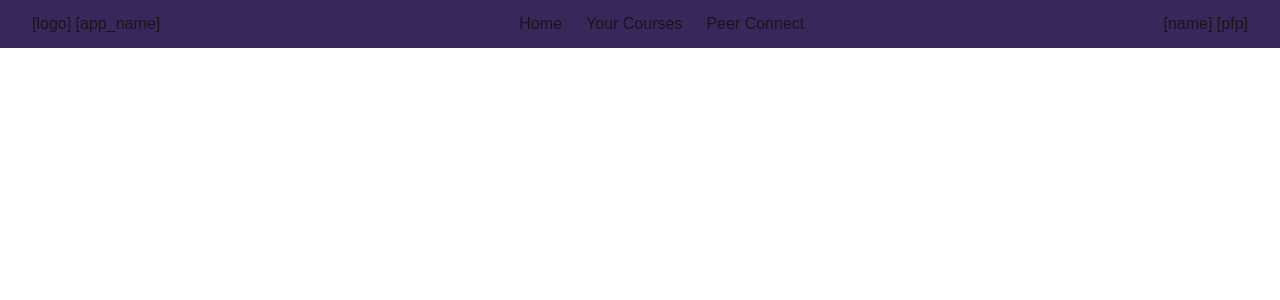
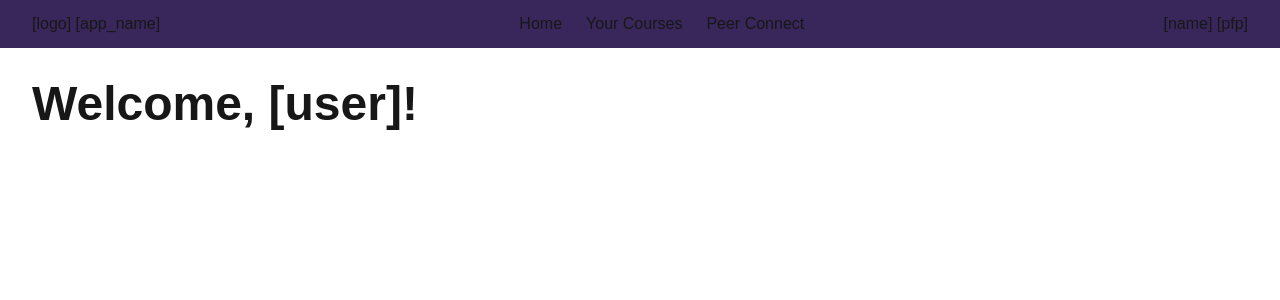
Before and after one commit to study-app-dh24/study-app, a Next.js app: page / in a window 1280 px wide. Shown: the top 300 px of the page. Built offline with nearby package versions, Linux system fonts and the light colour scheme.

Commit message:
added welcome message to home page

```diff
--- a/app/page.tsx
+++ b/app/page.tsx
@@ -1,6 +1,7 @@
 export default function Home() {
   return (
     // TODO: Change colors if needed
+    <div>
       <div className="bg-dark_purple flex h-12 w-full items-center">
 
         <div className="mr-auto pl-8">
@@ -8,7 +9,8 @@ export default function Home() {
         </div>
 
         <div className="mr-auto ml-auto px-4 flex flex-row gap-6">
-        <a href="#" className="hover:text-light_purple"> Home </a>
+          <a href="home_page" className="hover:text-light_purple"> Home </a>
+
           <a href="your_courses" className="hover:text-light_purple"> Your Courses </a>
           <a href="peer_connect" className="hover:text-light_purple"> Peer Connect </a>
         </div>
@@ -17,5 +19,12 @@ export default function Home() {
           [name] [pfp]
         </div>
       </div>
+
+      <div className="text-left mt-8">
+        <h1 className="text-5xl font-bold mx-8">Welcome, [user]!</h1>
+      </div>
+
+    </div>
+
   );
 }
```
Lines whose indentation alone changed are shown as unchanged.
